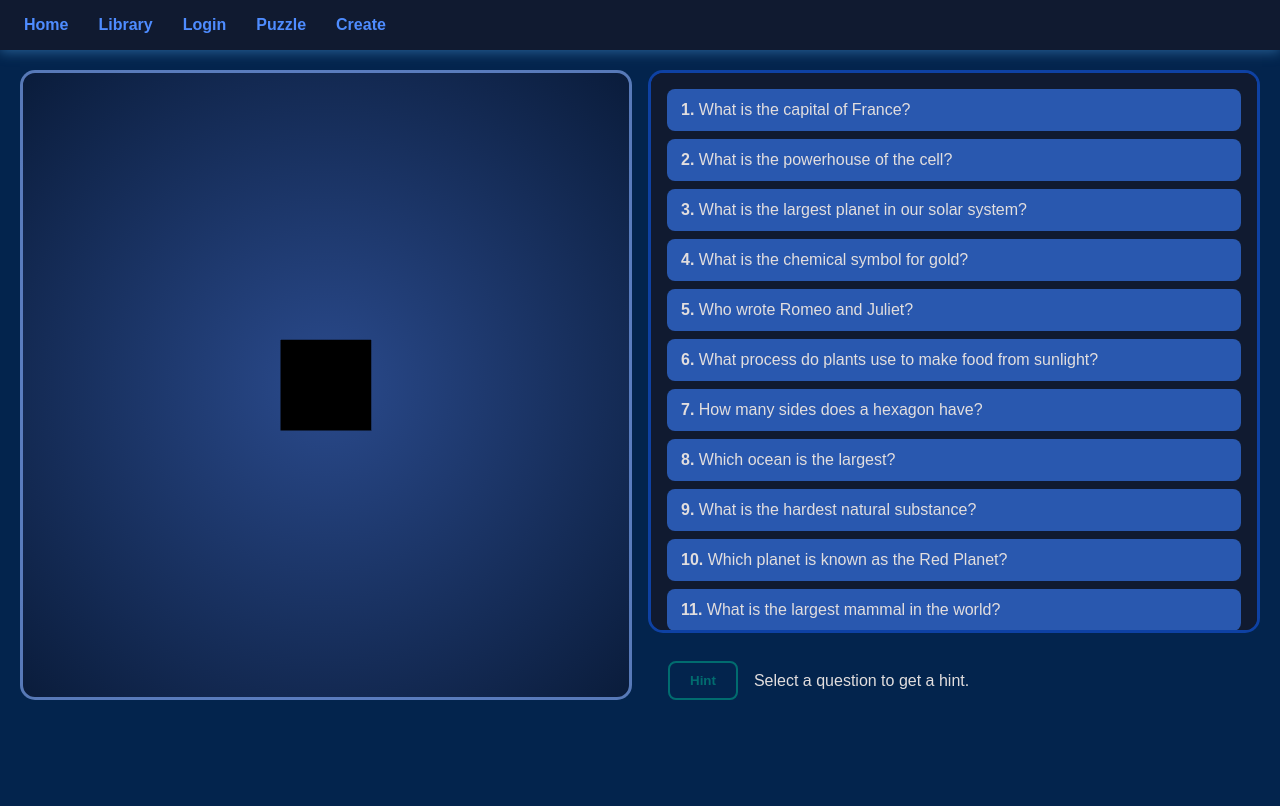
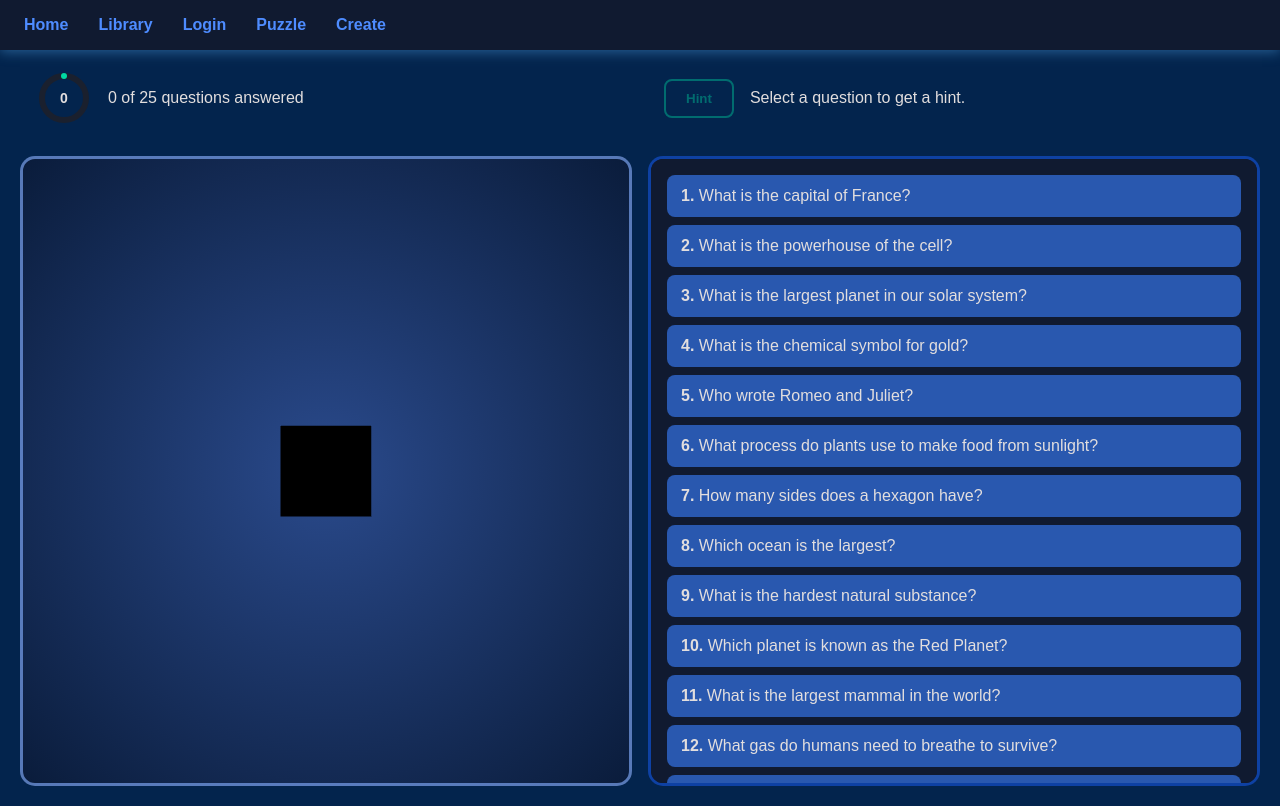
Before and after one commit to ShamsRary/CSCI-49900-Capstone-Group-6, a React (Vite) app in the folder web-ui/: page /puzzle in a window 1280 px wide. Built offline with nearby package versions, Linux system fonts and the light colour scheme.

Commit message:
add progress, dim answered questions

```diff
--- a/web-ui/src/index.css
+++ b/web-ui/src/index.css
@@ -367,12 +367,27 @@ input:focus {
   margin: 10px 0 0;
 }
 
-/* Top bar above the puzzle: hint button and hint text */
+/* Top row: two equal halves, same as the cube and the questions below */
 .puzzle-topbar {
+  display: grid;
+  grid-template-columns: 1fr 1fr;
+  gap: 16px;
+  padding: 10px 20px 0;   /* same side padding as .puzzle-layout, so the halves line up */
+}
+
+/* Each half: a card with its contents in a row */
+.topbar-card {
   display: flex;
   align-items: center;
   gap: 16px;
-  padding: 12px 20px 0;
+  margin: 0;
+  padding: 10px 16px;
+  min-width: 0;
+}
+
+.topbar-card p {
+  margin: 0;
+  text-align: left;
 }
 
 .puzzle-topbar .hint-text {
@@ -406,3 +421,35 @@ input:focus {
   background: transparent;
   color: #00d9a3;
 }
+
+/* Progress ring */
+.progress-ring {
+  width: 56px;
+  height: 56px;
+  flex: none;
+}
+
+.ring-track {
+  fill: none;
+  stroke: #1a202e;
+  stroke-width: 6;
+}
+
+.ring-fill {
+  fill: none;
+  stroke: #00d9a3;
+  stroke-width: 6;
+  stroke-linecap: round;
+  transition: stroke-dasharray 0.4s ease;   /* the arc grows smoothly */
+}
+
+.ring-text {
+  fill: #e2dede;
+  font-size: 14px;
+  font-weight: 600;
+}
+
+.puzzle-topbar .progress-text {
+  margin: 0;
+  text-align: left;
+}
--- a/web-ui/src/pages/Puzzle.jsx
+++ b/web-ui/src/pages/Puzzle.jsx
@@ -110,17 +110,24 @@ export default function Scene() {
 
 
     // Runs when the player clicks "Check".
+
+    function clean(text){
+        return text.toUpperCase().replace(/[^A-Z0-9]/g, "");
+    }
+
+
     function checkAnswer() {
-        // .trim() removes extra spaces at the start and end.
-        // .toLowerCase() makes everything lowercase, so "paris" and "Paris" match.
-        const typed = answer.trim().toLowerCase();
-        const correct = selectedQuestion.answer.trim().toLowerCase();
 
-        // If they match, save "correct" in memory. Otherwise save "wrong".
-        // Saving it makes React redraw the page, which shows the message.
-        if (typed === correct) {
-            setFeedback("correct");
-        } else {
+        if(clean(answer) === clean(selectedQuestion.answer)) {
+        setFeedback("correct!");
+
+
+        // save this question as answered, unless it's already in the list
+        if (!answered.includes(selectedQuestion.number)) {
+            setAnswered([...answered, selectedQuestion.number]);
+        }
+        }
+        else {
             setFeedback("wrong");
         }
     }
@@ -133,12 +140,63 @@ export default function Scene() {
         setHint("Starts with " + word[0].toUpperCase() + " and has " + word.length + " characters");
     }
 
+    const ringLength = 2 * Math.PI * 22;
+    const ringFilled = (answered.length / questions.length) * ringLength;
+    // ringFilled is the part of that length to color in, based on how many are answered.
+
     return (
 
         <section>
 
             {state?.title && <h1>{state.title}</h1>}
             {generationError && <p role="alert" className="feedback-wrong">Could not generate the puzzle: {generationError}</p>}
+
+            {/*hint button & progress */}
+            <div className="puzzle-topbar ">
+
+            <div className="topbar-card">
+                <svg className="progress-ring" viewBox="0 0 56 56" role="img"
+                    aria-label={answered.length + " of " + questions.length + " answered"}>
+                {/* the grey circle behind */}
+                <circle cx="28" cy="28" r="22" className="ring-track" />
+
+                {/* the teal arc. strokeDasharray means "draw this much, then leave a gap".
+                    Drawing ringFilled out of ringLength colors in that fraction of the circle.
+                    rotate(-90) makes it start at the top instead of the right side. */}
+                <circle
+                    cx="28" cy="28" r="22"
+                    className="ring-fill"
+                    style={{ strokeDasharray: ringFilled + " " + ringLength }}
+                    transform="rotate(-90 28 28)"
+                />
+
+                {/* the number answered, in the middle */}
+                <text x="28" y="33" textAnchor="middle" className="ring-text">
+                    {answered.length}
+                </text>
+            </svg>
+                <p className="progress-text">{answered.length} of {questions.length} questions answered</p>
+            </div>
+
+
+
+            <div className="topbar-card">
+
+                {/* disabled means greyed out and unclickable. It's disabled until a question is selected. */}
+                <button className="btn-hint" onClick={showHint} disabled={!selectedQuestion}>
+                    Hint
+                </button>
+
+                {/* Shows the hint if there is one. Otherwise shows a short instruction. */}
+                <p className="hint-text">
+                    {hint !== ""
+                        ? hint
+                        : selectedQuestion
+                            ? "Click Hint for a clue."
+                            : "Select a question to get a hint."}
+                </p>
+            </div>
+            </div>
 
             <div className="puzzle-layout">
 
@@ -191,6 +249,7 @@ export default function Scene() {
                                     });
                                 }} >
 
+                                {answered.includes(q.number) && "✓ "}
                                 <strong>{q.number}.</strong> {q.question}
                             </div>
                         ))}
@@ -225,22 +284,7 @@ export default function Scene() {
                     )}
 
 
-                    {/*hint button and hint text */}
-                    <div className="puzzle-topbar">
-                        {/* disabled means greyed out and unclickable. It's disabled until a question is selected. */}
-                        <button className="btn-hint" onClick={showHint} disabled={!selectedQuestion}>
-                            Hint
-                        </button>
 
-                        {/* Shows the hint if there is one. Otherwise shows a short instruction. */}
-                        <p className="hint-text">
-                            {hint !== ""
-                                ? hint
-                                : selectedQuestion
-                                    ? "Click Hint for a clue."
-                                    : "Select a question to get a hint."}
-                        </p>
-                    </div>
 
                 </div>
             </div>
```
